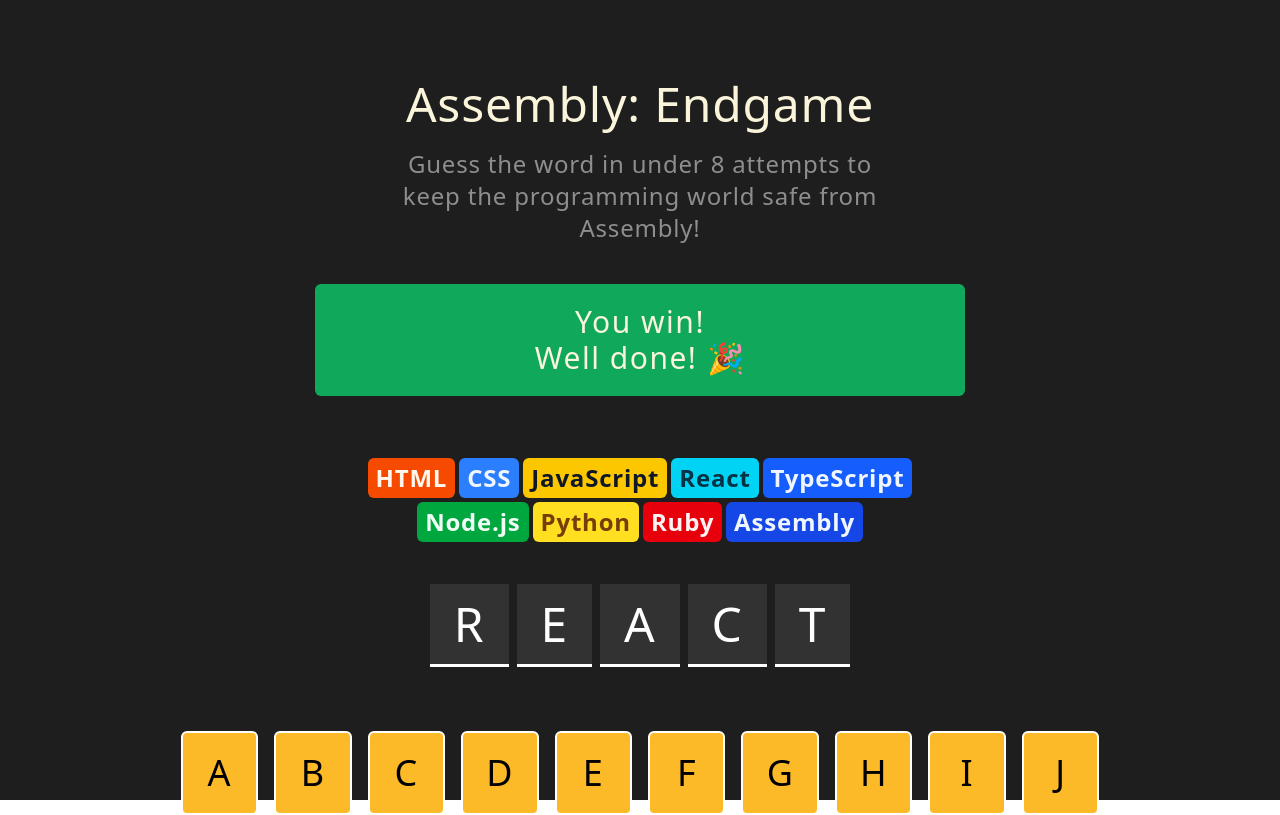
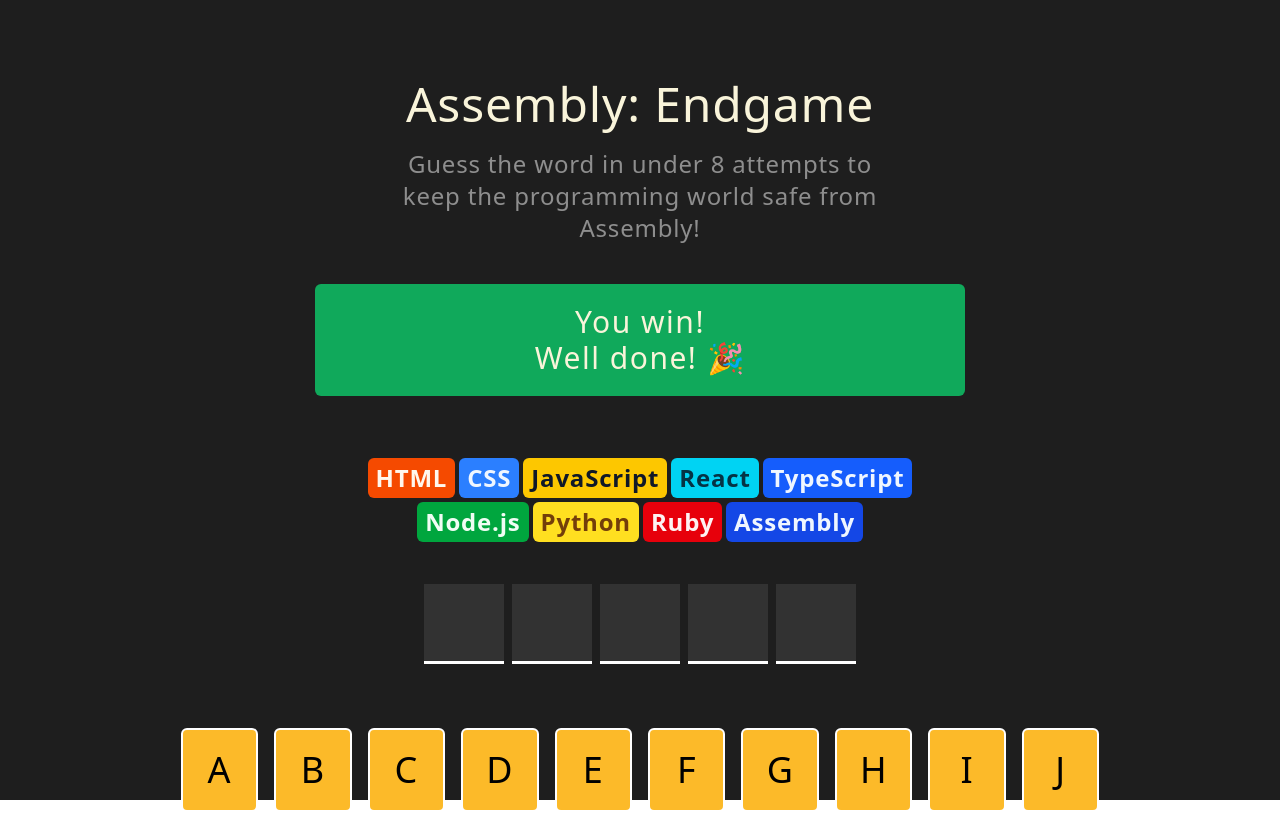
Before and after one commit to Spelel/React_P7_Assembly-Endgame, a React (Vite) app: page / in a window 1280 px wide. Shown: the top 815 px of the page. Built offline with nearby package versions, Linux system fonts and the light colour scheme.

Commit message:
Word is hidden, reveal when correct letter is correct

```diff
--- a/src/Components/Main.jsx
+++ b/src/Components/Main.jsx
@@ -35,10 +35,14 @@
             )
         }
 
-        let CurrentWordArray = currentWord.split("").map((word, index) => <WordBox
-                                                                    w = {word}
-                                                                    key = {index}
-                                                                />)
+        let CurrentWordArray = currentWord.split("").map((word, index) => {
+
+        return <WordBox
+            w = {guessedLetters.includes(word) ? word : ""}
+            // w = {word}
+            key = {index}
+
+        />})
 
         // console.log(CurrentWordArray)
 
--- a/src/Components/WordBox.jsx
+++ b/src/Components/WordBox.jsx
@@ -1,7 +1,33 @@
+// import clsx from "clsx"
 export default function WordBox (props) {
     return <>
-        <div className="text-white mt-10 px-6 py-4 mx-1 bg-[#323232] uppercase border-b-3 text-5xl font-medium">
-            {props.w}
-        </div>
+    <div className="flex justify-center align-middle h-20 w-20
+                    text-white mt-10 px-6 py-4 mx-1 bg-[#323232] uppercase border-b-3 text-5xl font-medium ">
+        {props.w}
+    </div>
     </>
 }
+
+
+
+// return <>
+// <div className="text-white mt-10 px-6 py-4 mx-1 bg-[#323232] uppercase border-b-3 text-5xl font-medium">
+//     {props.w}
+// </div>
+// </>
+
+
+
+// const { status, w } = props
+// return <>
+//     <div className={clsx(
+//         'mt-10 px-6 py-4 mx-1 bg-[#323232] uppercase border-b-3 border-b-white text-5xl font-medium',
+//         {
+//             'text-[#323232]': !status || status === 'unguessed',
+//             'text-white': !status || status === 'right',
+//         }
+//     )}
+//     disabled={status !== 'unguessed'}
+//     >
+//         {w}
+//     </div>
```
